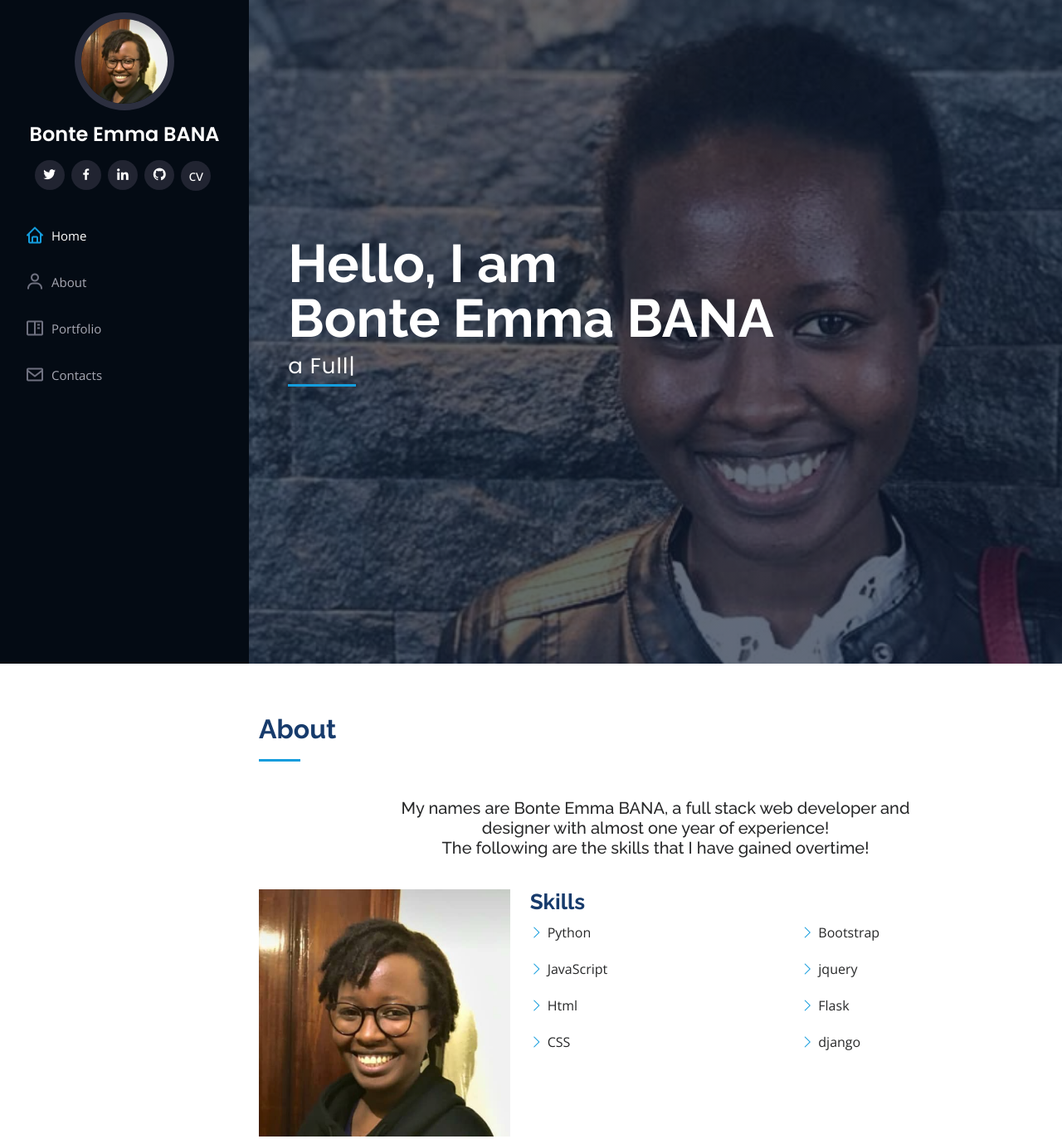
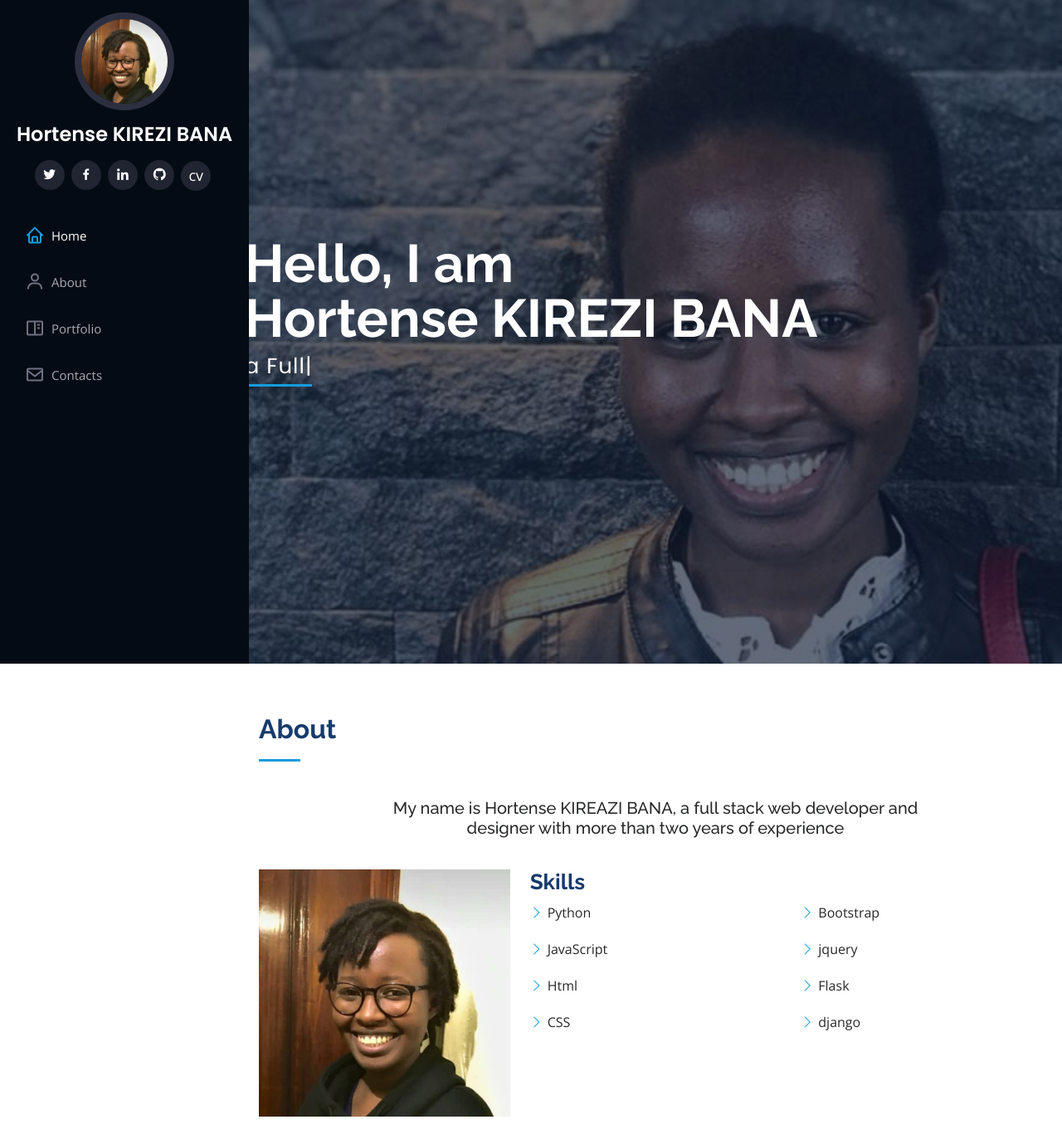
Before and after one commit to kirezibana/me, a plain HTML site: page index.html in a window 1280 px wide. Shown: the top 1373 px of the page at 83% size. Drawn offline with nearby package versions, Linux system fonts and the light colour scheme; files whose address does not match are found by name.

Commit message:
adding files

```diff
--- a/index.html
+++ b/index.html
@@ -41,7 +41,7 @@
 
       <div class="profile">
         <img src="assets/img/WhatsApp Image 2021-02-27 at 21.52.56.jpeg" alt="" class="img-fluid rounded-circle">
-        <h1 class="text-light"><a href="index.html">Bonte Emma BANA</a></h1>
+        <h1 class="text-light"><a href="index.html">Hortense KIREZI BANA</a></h1>
         <div class="social-links mt-3 text-center">
           <a target="blank" href="https://twitter.com/bonte_bana" class="twitter"><i class="bx bxl-twitter"></i></a>
           <a target="blank" href="https://m.facebook.com/bana.bonteemma" class="facebook"><i class="bx bxl-facebook"></i></a>
@@ -67,7 +67,7 @@
   <section id="hero" class="d-flex flex-column justify-content-center align-items-center">
     <div class="hero-container" data-aos="fade-in">
       <h1>Hello, I am</h1>
-      <h1><strong>Bonte Emma BANA</strong></h1>
+      <h1><strong>Hortense KIREZI BANA</strong></h1>
       <p> <span class="typed" data-typed-items=" a Full stack developer,based in Kigali"></span></p>
     </div>
   </section><!-- End Hero -->
@@ -81,7 +81,7 @@
         <div class="section-title">
           <h2>About</h2>
           <br>
-          <h5 style="text-align: center;"> <main>My names are Bonte Emma BANA, a full stack web developer and <br> designer with almost one year of experience!<br> The following are the skills that I have gained overtime!  </main></h5>
+          <h5 style="text-align: center;"> <main>My name is Hortense KIREAZI BANA, a full stack web developer and <br> designer with more than two years of experience</main></h5>
         </div>
 
         <div class="row">
```
